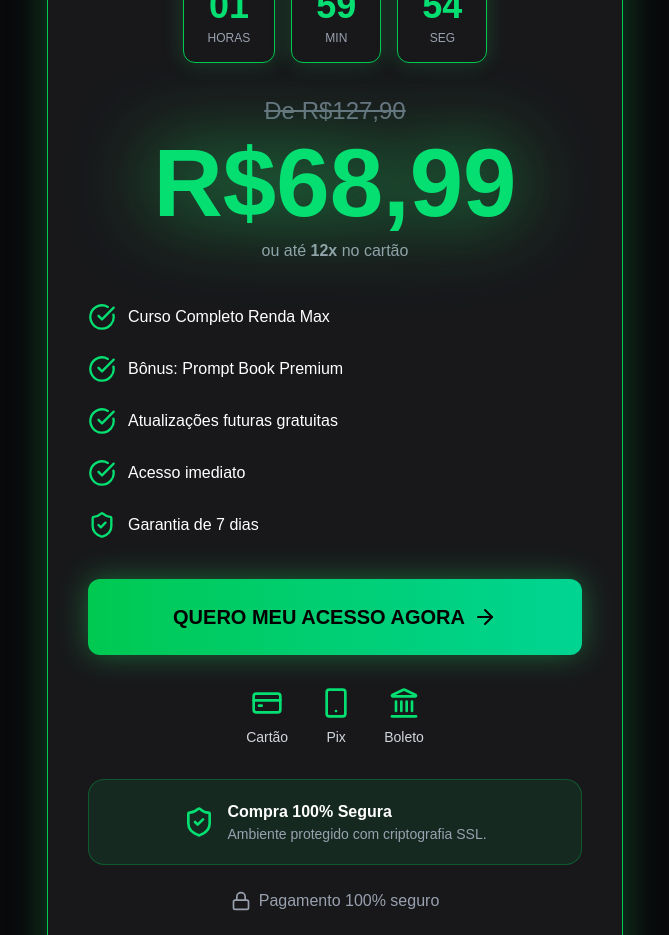
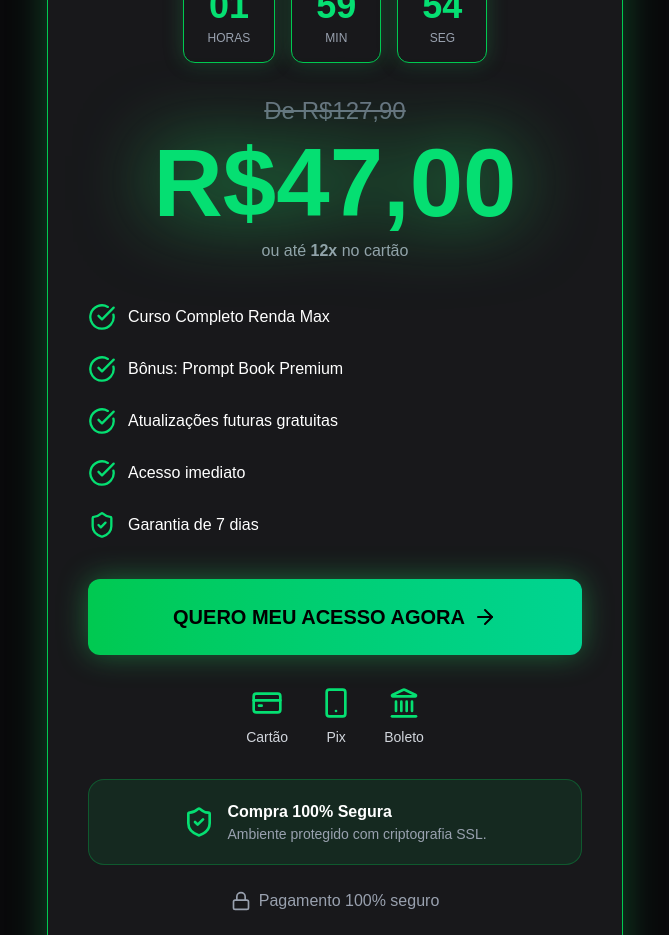
Before and after one commit to creedbalboa777-blip/rendamax, a Next.js app: page / in a window 1280 px wide. Shown: the part 6240-7175 px from the top of the page, without its empty margins (305-974 px from the left). Built offline with nearby package versions, Linux system fonts and the light colour scheme.

Commit message:
Atualiza valor da oferta

```diff
--- a/components/Pricing.tsx
+++ b/components/Pricing.tsx
@@ -36,10 +36,9 @@ export default function Pricing() {
           De R$127,90
         </p>
 
-        <h3 className="mt-2 text-8xl font-extrabold text-green-400 drop-shadow-[0_0_40px_rgba(34,197,94,0.9)]">
-  R$68,99
+       <h3 className="mt-2 text-5xl sm:text-6xl md:text-8xl font-extrabold text-green-400 text-center break-words drop-shadow-[0_0_40px_rgba(34,197,94,0.9)]">
+  R$47,00
 </h3>
-
         <p className="text-gray-400 mt-2">
           ou até <strong>12x</strong> no cartão
         </p>
```
